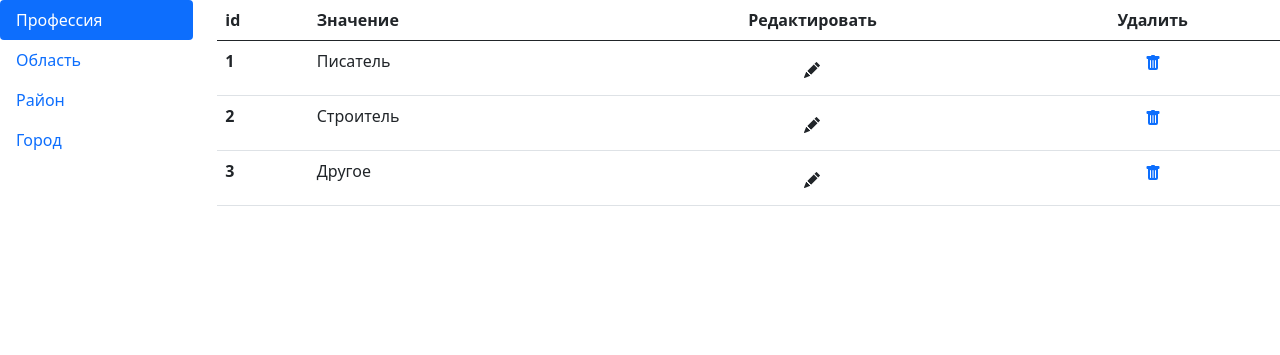
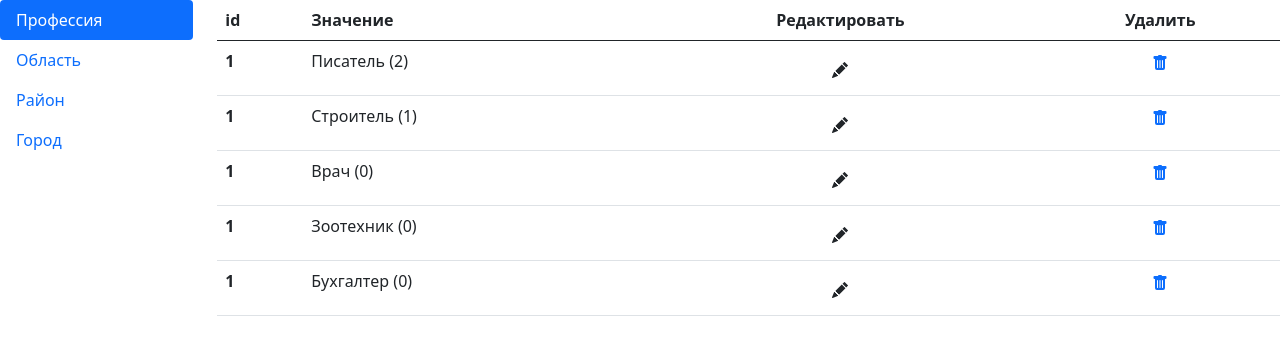
Before and after one commit to vitekkuz/toWorkTestTask, a Django app: page / in a window 1280 px wide, after a click on "Справочники". Shown: the part 58-413 px from the top of the page. Run offline with Django 4.2, Linux system fonts and the light colour scheme; data comes from the database, SQL or seed files in the repository; both versions use the stored data as it was after the commit; some libraries are stand-ins or nearby versions.

Commit message:
ебольшие изменения по выводу справочников

```diff
--- a/task_app/templates/task_app/base.html
+++ b/task_app/templates/task_app/base.html
@@ -202,15 +202,16 @@
     <div class="row">
   <div class="col-2">
     <div class="nav flex-column nav-pills" id="v-pills-tab" role="tablist" aria-orientation="vertical">
-      <a class="nav-link active" id="v-pills-home-tab" data-toggle="pill" href="#v-pills-home" role="tab" aria-controls="v-pills-home" aria-selected="true">Профессия</a>
-      <a class="nav-link" id="v-pills-profile-tab" data-toggle="pill" href="#v-pills-profile" role="tab" aria-controls="v-pills-profile" aria-selected="false">Область</a>
+      <a class="nav-link active" id="v-pills-profession-tab" data-toggle="pill" href="#v-pills-profession" role="tab" aria-controls="v-pills-profession" aria-selected="true">Профессия</a>
+      <a class="nav-link" id="v-pills-arias-tab" data-toggle="pill" href="#v-pills-arias" role="tab" aria-controls="v-pills-arias" aria-selected="false">Область</a>
       <a class="nav-link" id="v-pills-messages-tab" data-toggle="pill" href="#v-pills-messages" role="tab" aria-controls="v-pills-messages" aria-selected="false">Район</a>
       <a class="nav-link" id="v-pills-settings-tab" data-toggle="pill" href="#v-pills-settings" role="tab" aria-controls="v-pills-settings" aria-selected="false">Город</a>
     </div>
   </div>
   <div class="col-10">
     <div class="tab-content" id="v-pills-tabContent">
-      <div class="tab-pane fade show active" id="v-pills-home" role="tabpanel" aria-labelledby="v-pills-home-tab">
+<!--      =========== Профессии ======================-->
+      <div class="tab-pane fade show active" id="v-pills-profession" role="tabpanel" aria-labelledby="v-pills-profession-tab">
         <table class="table">
           <thead>
             <tr>
@@ -221,9 +222,12 @@
             </tr>
           </thead>
           <tbody>
+
+          {% for profession in professions %}
+
             <tr>
               <th scope="row">1</th>
-              <td>Писатель</td>
+              <td>{{profession.text}} ({{profession.user_set.count}})</td>
               <td style="text-align: center">
               <button type="button" class="btn" data-toggle="modal" data-target="#staticBackdrop">
         <svg xmlns="http://www.w3.org/2000/svg" width="16" height="16" fill="currentColor" class="bi bi-pencil-fill" viewBox="0 0 16 16">
@@ -235,9 +239,29 @@
           <path d="M2.5 1a1 1 0 0 0-1 1v1a1 1 0 0 0 1 1H3v9a2 2 0 0 0 2 2h6a2 2 0 0 0 2-2V4h.5a1 1 0 0 0 1-1V2a1 1 0 0 0-1-1H10a1 1 0 0 0-1-1H7a1 1 0 0 0-1 1H2.5zm3 4a.5.5 0 0 1 .5.5v7a.5.5 0 0 1-1 0v-7a.5.5 0 0 1 .5-.5zM8 5a.5.5 0 0 1 .5.5v7a.5.5 0 0 1-1 0v-7A.5.5 0 0 1 8 5zm3 .5v7a.5.5 0 0 1-1 0v-7a.5.5 0 0 1 1 0z"/>
         </svg></a></td>
             </tr>
+          {% endfor %}
+
+          </tbody>
+        </table>
+      </div>
+<!--      ============ Области ==========================-->
+      <div class="tab-pane fade" id="v-pills-arias" role="tabpanel" aria-labelledby="v-pills-arias-tab">
+        <table class="table">
+          <thead>
             <tr>
-              <th scope="row">2</th>
-              <td>Строитель</td>
+              <th scope="col">id</th>
+              <th scope="col">Значение</th>
+              <th scope="col"  style="text-align: center">Редактировать</th>
+              <th scope="col"  style="text-align: center">Удалить</th>
+            </tr>
+          </thead>
+          <tbody>
+
+          {% for profession in arias %}
+
+            <tr>
+              <th scope="row">1</th>
+              <td>{{profession.text}} ({{profession.user_set.count}})</td>
               <td style="text-align: center">
               <button type="button" class="btn" data-toggle="modal" data-target="#staticBackdrop">
         <svg xmlns="http://www.w3.org/2000/svg" width="16" height="16" fill="currentColor" class="bi bi-pencil-fill" viewBox="0 0 16 16">
@@ -249,25 +273,12 @@
           <path d="M2.5 1a1 1 0 0 0-1 1v1a1 1 0 0 0 1 1H3v9a2 2 0 0 0 2 2h6a2 2 0 0 0 2-2V4h.5a1 1 0 0 0 1-1V2a1 1 0 0 0-1-1H10a1 1 0 0 0-1-1H7a1 1 0 0 0-1 1H2.5zm3 4a.5.5 0 0 1 .5.5v7a.5.5 0 0 1-1 0v-7a.5.5 0 0 1 .5-.5zM8 5a.5.5 0 0 1 .5.5v7a.5.5 0 0 1-1 0v-7A.5.5 0 0 1 8 5zm3 .5v7a.5.5 0 0 1-1 0v-7a.5.5 0 0 1 1 0z"/>
         </svg></a></td>
             </tr>
-            <tr>
-              <th scope="row">3</th>
-              <td>Другое</td>
-                <td style="text-align: center">
-                <button type="button" class="btn" data-toggle="modal" data-target="#staticBackdrop">
-          <svg xmlns="http://www.w3.org/2000/svg" width="16" height="16" fill="currentColor" class="bi bi-pencil-fill" viewBox="0 0 16 16">
-            <path d="M12.854.146a.5.5 0 0 0-.707 0L10.5 1.793 14.207 5.5l1.647-1.646a.5.5 0 0 0 0-.708l-3-3zm.646 6.061L9.793 2.5 3.293 9H3.5a.5.5 0 0 1 .5.5v.5h.5a.5.5 0 0 1 .5.5v.5h.5a.5.5 0 0 1 .5.5v.5h.5a.5.5 0 0 1 .5.5v.207l6.5-6.5zm-7.468 7.468A.5.5 0 0 1 6 13.5V13h-.5a.5.5 0 0 1-.5-.5V12h-.5a.5.5 0 0 1-.5-.5V11h-.5a.5.5 0 0 1-.5-.5V10h-.5a.499.499 0 0 1-.175-.032l-.179.178a.5.5 0 0 0-.11.168l-2 5a.5.5 0 0 0 .65.65l5-2a.5.5 0 0 0 .168-.11l.178-.178z"/>
-          </svg>
-          </button>
-                </td>
-                <td style="text-align: center"><a href="#" > <svg xmlns="http://www.w3.org/2000/svg" width="16" height="16" fill="currentColor" class="bi bi-trash-fill" viewBox="0 0 16 16">
-            <path d="M2.5 1a1 1 0 0 0-1 1v1a1 1 0 0 0 1 1H3v9a2 2 0 0 0 2 2h6a2 2 0 0 0 2-2V4h.5a1 1 0 0 0 1-1V2a1 1 0 0 0-1-1H10a1 1 0 0 0-1-1H7a1 1 0 0 0-1 1H2.5zm3 4a.5.5 0 0 1 .5.5v7a.5.5 0 0 1-1 0v-7a.5.5 0 0 1 .5-.5zM8 5a.5.5 0 0 1 .5.5v7a.5.5 0 0 1-1 0v-7A.5.5 0 0 1 8 5zm3 .5v7a.5.5 0 0 1-1 0v-7a.5.5 0 0 1 1 0z"/>
-          </svg></a></td>
-            </tr>
+          {% endfor %}
+
           </tbody>
         </table>
       </div>
-      <div class="tab-pane fade" id="v-pills-profile" role="tabpanel" aria-labelledby="v-pills-profile-tab">Такая же таблица с областями</div>
-      <div class="tab-pane fade" id="v-pills-messages" role="tabpanel" aria-labelledby="v-pills-messages-tab">...</div>
+      <div class="tab-pane fade" id="v-pills-messages" role="tabpanel" aria-labelledby="v-pills-messages-tab">ssss...</div>
       <div class="tab-pane fade" id="v-pills-settings" role="tabpanel" aria-labelledby="v-pills-settings-tab">...</div>
     </div>
   </div>
--- a/task_app/views.py
+++ b/task_app/views.py
@@ -1,13 +1,24 @@
 from django.shortcuts import render
 
-from .models import User
+from .models import User, Aria, District, City, PhoneNumber, Profession
 
 # Create your views here.
 
 def index(request):
 
     users = User.objects.all()
-    context = {'users': users}
+    professions = Profession.objects.all()
+    phoneNumbers = PhoneNumber.objects.all()
+    cities = City.objects.all()
+    arias = Aria.objects.all()
+    districts = District.objects.all()
+    context = {'users': users,
+               'professions': professions,
+               'phoneNumbers': phoneNumbers,
+               'cities': cities,
+               'arias': arias,
+               'districts': districts,
+               }
 
 
     return render(request, 'task_app/base.html', context=context)
```
Also changed, not shown: db.sqlite3. Lines whose indentation alone changed are shown as unchanged.
